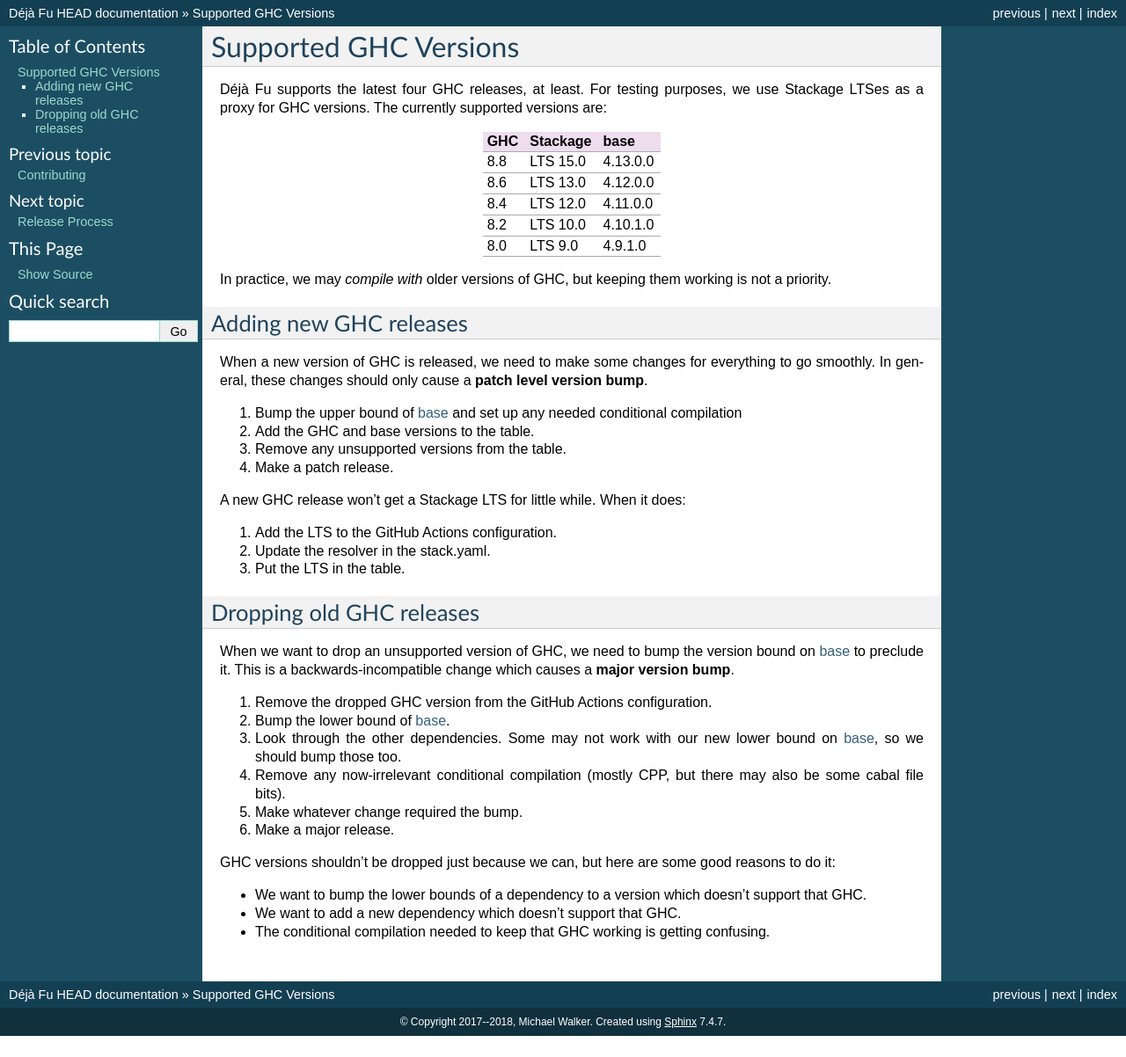
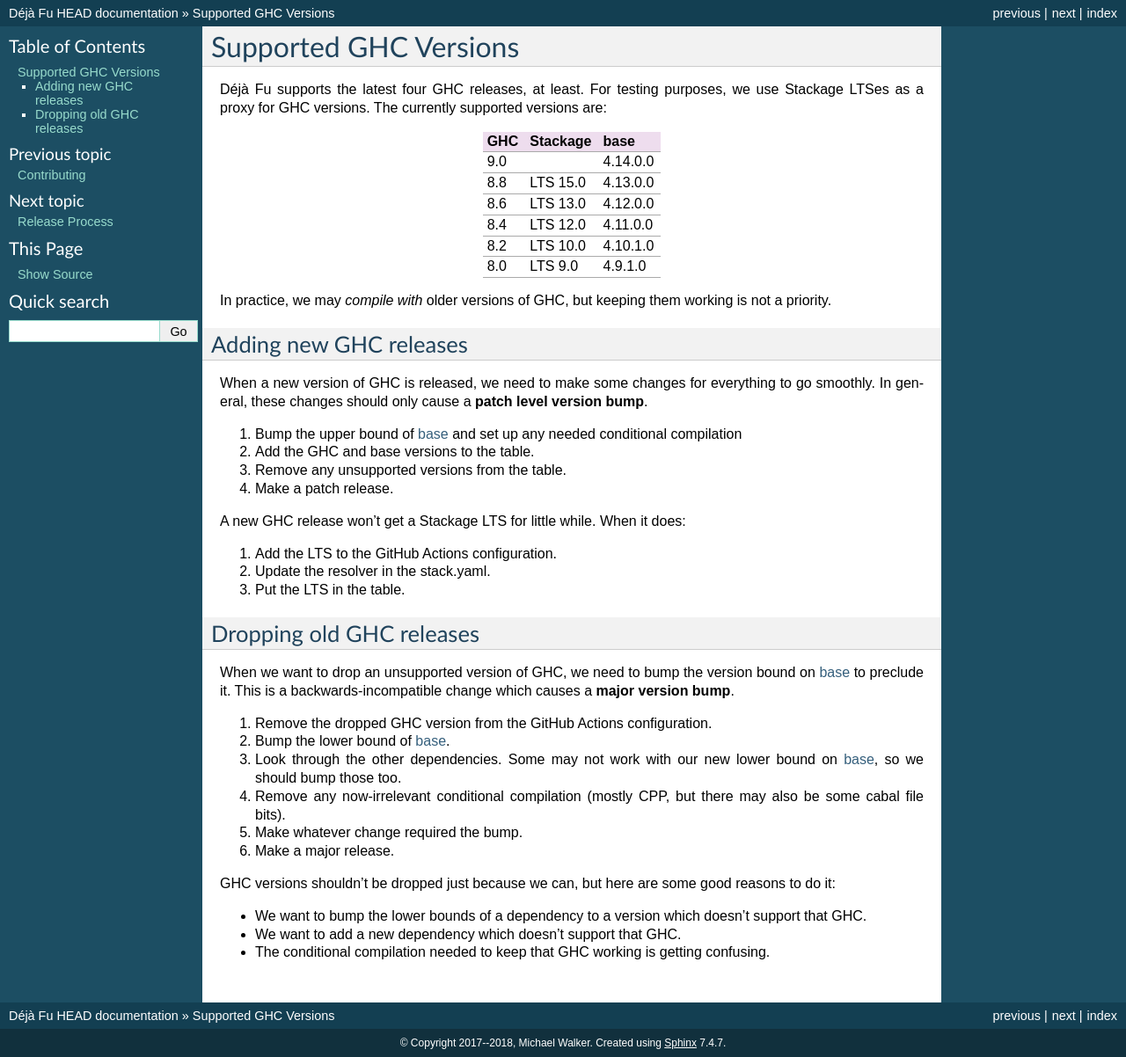
Before and after one commit to barrucadu/dejafu, a Sphinx documentation site: the page built from doc/ghc.rst, in a window 1280 px wide. Shown: the whole page at 88% size. Built offline with Sphinx 7.4.7, drawn with Linux system fonts in a browser that asks for light colours; before the commit the page ends 1178 px from its top, so only the background shows below that.

Commit message:
Add GHC 9.0 to the supported versions list

```diff
--- a/doc/ghc.rst
+++ b/doc/ghc.rst
@@ -8,6 +8,7 @@
 .. csv-table::
    :header: "GHC", "Stackage", "base"
 
+   "9.0",  "",         "4.14.0.0"
    "8.8",  "LTS 15.0", "4.13.0.0"
    "8.6",  "LTS 13.0", "4.12.0.0"
    "8.4",  "LTS 12.0", "4.11.0.0"
```
